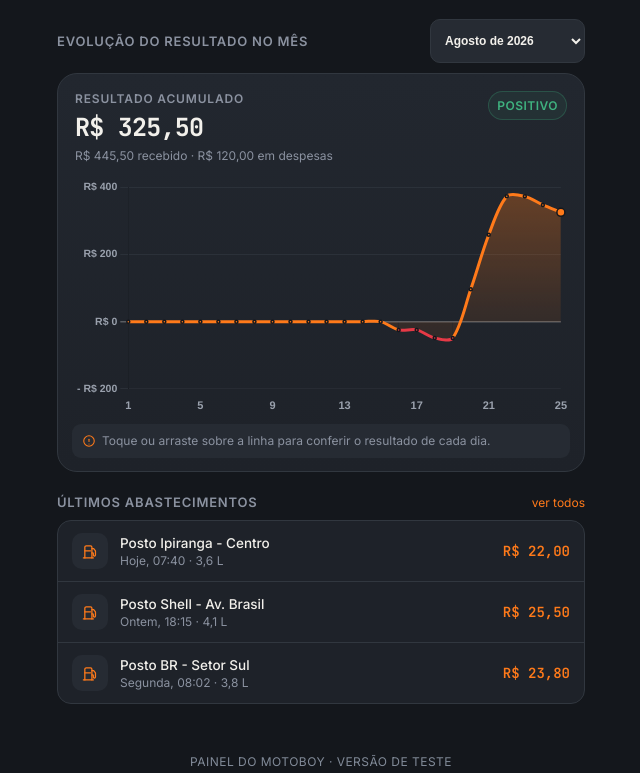
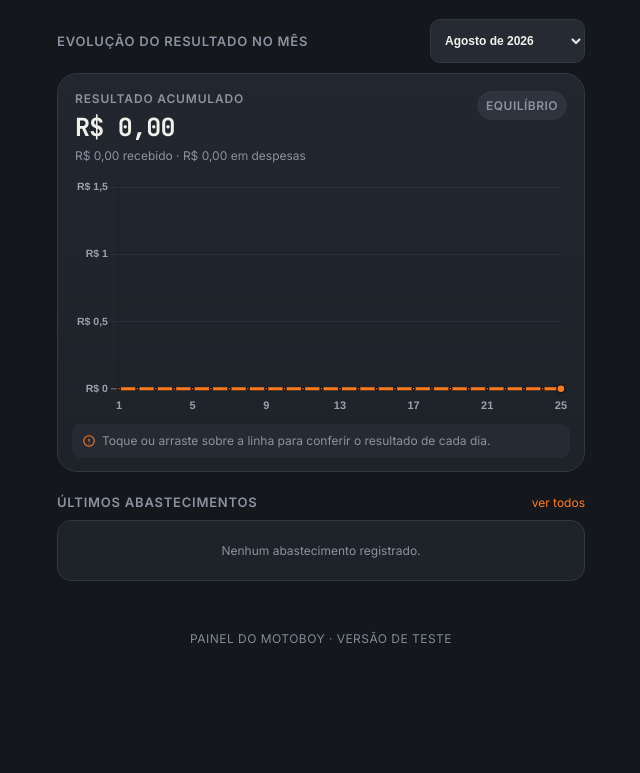
Before and after one commit to Caramelosbr/Motoboy, a plain HTML site: page index.html in a window 1280 px wide. Shown: the part 576-1349 px from the top of the page, without its empty margins (319-959 px from the left). After the commit the page ends 1226 px from the top, so only its background shows below. Drawn offline with nearby package versions, Linux system fonts and the light colour scheme.

Commit message:
Versao sem dados fixos

```diff
--- a/index.html
+++ b/index.html
@@ -1102,7 +1102,7 @@
       <div class="cash-card-head">
         <div>
           <div class="cash-label" id="cashResultLabel">VALOR TOTAL DO MÊS</div>
-          <div class="cash-value" id="dashboardResult">R$ 325,50</div>
+          <div class="cash-value" id="dashboardResult">R$ 0,00</div>
         </div>
         <span class="demo-badge">DADOS LOCAIS · SEM BACKEND</span>
       </div>
@@ -1111,9 +1111,9 @@
         Recebido menos abastecimentos e manutenções realmente pagas.
       </div>
       <div class="cash-details">
-        <div class="cash-detail"><div class="label">RECEBIDO NO MÊS</div><div class="value green" id="dashboardReceived">R$ 445,50</div></div>
+        <div class="cash-detail"><div class="label">RECEBIDO NO MÊS</div><div class="value green" id="dashboardReceived">R$ 0,00</div></div>
         <div class="cash-detail"><div class="label">A RECEBER (DO MÊS)</div><div class="value" id="dashboardPending">R$ 0,00</div></div>
-        <div class="cash-detail"><div class="label">DESPESAS REAIS</div><div class="value red" id="dashboardExpenses">R$ 120,00</div></div>
+        <div class="cash-detail"><div class="label">DESPESAS REAIS</div><div class="value red" id="dashboardExpenses">R$ 0,00</div></div>
       </div>
       <div class="cash-note"><b>Importante:</b> o novo mês começa visualmente em zero, mas o histórico anterior não é apagado. Este valor representa o trabalho do mês, não o dinheiro disponível na carteira.</div>
     </div>
@@ -1154,10 +1154,10 @@
         <div class="dashboard-chart-summary">
           <div>
             <div class="label">RESULTADO ACUMULADO</div>
-            <div class="value" id="dashboardChartValue">R$ 325,50</div>
-            <div class="detail" id="dashboardChartDetail">R$ 445,50 recebido · R$ 120,00 em despesas</div>
+            <div class="value" id="dashboardChartValue">R$ 0,00</div>
+            <div class="detail" id="dashboardChartDetail">R$ 0,00 recebido · R$ 0,00 em despesas</div>
           </div>
-          <span class="dashboard-chart-status" id="dashboardChartStatus">POSITIVO</span>
+          <span class="dashboard-chart-status balanced" id="dashboardChartStatus">EQUILÍBRIO</span>
         </div>
         <div class="dashboard-chart-canvas">
           <canvas id="monthlyResultChart" aria-label="Gráfico ampliado do resultado acumulado no mês" role="img"></canvas>
@@ -1195,15 +1195,15 @@
     <div class="balance-card">
       <div class="balance-row">
         <span class="label">Total de entradas</span>
-        <span class="amt green" id="balEntradas">R$ 445,50</span>
+        <span class="amt green" id="balEntradas">R$ 0,00</span>
       </div>
       <div class="balance-row">
         <span class="label">Total de despesas</span>
-        <span class="amt red" id="balDespesas">R$ 120,00</span>
+        <span class="amt red" id="balDespesas">R$ 0,00</span>
       </div>
       <div class="balance-row result">
         <span class="label">Resultado</span>
-        <span class="amt" id="balResultado">+ R$ 325,50</span>
+        <span class="amt" id="balResultado">R$ 0,00</span>
       </div>
     </div>
 
@@ -1266,12 +1266,12 @@
       <div class="stat-card">
         <svg class="icon" viewBox="0 0 24 24"><path d="M12 22c4-4 7-7.5 7-12A7 7 0 0 0 5 10c0 4.5 3 8 7 12Z"/><circle cx="12" cy="10" r="2.4"/></svg>
         <div class="label">TOTAL NO MÊS</div>
-        <div class="value orange" id="refuelTotalValue">R$ 120,00</div>
+        <div class="value orange" id="refuelTotalValue">R$ 0,00</div>
       </div>
       <div class="stat-card">
         <svg class="icon" viewBox="0 0 24 24"><path d="M4 21V6a2 2 0 0 1 2-2h6a2 2 0 0 1 2 2v15"/><path d="M4 11h8"/></svg>
         <div class="label">PREÇO DO LITRO</div>
-        <div class="value" id="refuelLatestPriceValue">R$ 6,11</div>
+        <div class="value" id="refuelLatestPriceValue">Não informado</div>
       </div>
     </div>
 
@@ -1290,17 +1290,13 @@
         </div>
         <div class="cheapest-station-main">
           <div>
-            <div class="cheapest-station-name" id="cheapestStationName">Posto Ipiranga - Centro</div>
-            <div class="cheapest-station-date" id="cheapestStationDate">Atualizado hoje</div>
+            <div class="cheapest-station-name" id="cheapestStationName">Ainda não há comparação</div>
+            <div class="cheapest-station-date" id="cheapestStationDate">Registre abastecimentos em postos diferentes</div>
           </div>
-          <div class="cheapest-station-price" id="cheapestStationPrice">R$ 6,11 <small>/L</small></div>
+          <div class="cheapest-station-price" id="cheapestStationPrice">— <small>/L</small></div>
         </div>
-        <div class="cheapest-station-saving" id="cheapestStationSaving">R$ 0,04 por litro abaixo do segundo posto mais barato registrado.</div>
-        <div class="station-ranking" id="stationRanking" aria-label="Ranking dos postos mais baratos">
-          <div class="station-ranking-row"><span class="station-rank">1</span><span class="station-ranking-name">Posto Ipiranga - Centro<span class="station-ranking-date">hoje</span></span><span class="station-ranking-price">R$ 6,11</span></div>
-          <div class="station-ranking-row"><span class="station-rank">2</span><span class="station-ranking-name">Posto Raízen - Vila Nova<span class="station-ranking-date">há 9 dias</span></span><span class="station-ranking-price">R$ 6,15</span></div>
-          <div class="station-ranking-row"><span class="station-rank">3</span><span class="station-ranking-name">Posto Shell - Av. Brasil<span class="station-ranking-date">ontem</span></span><span class="station-ranking-price">R$ 6,22</span></div>
-        </div>
+        <div class="cheapest-station-saving" id="cheapestStationSaving">Precisamos de preços recentes de pelo menos dois postos para indicar o mais barato.</div>
+        <div class="station-ranking" id="stationRanking" aria-label="Ranking dos postos mais baratos"></div>
         <div class="cheapest-station-note">Comparação feita somente com abastecimentos informados neste aplicativo. Não representa preço ao vivo da internet.</div>
       </div>
     </section>
@@ -1391,7 +1387,7 @@
       <div class="moto-specs">
         <div class="moto-spec">
           <div class="label">QUILOMETRAGEM ATUAL</div>
-          <div class="value" id="motoKmValue">42.680 km</div>
+          <div class="value" id="motoKmValue">0 km</div>
         </div>
         <div class="moto-spec">
           <div class="label">CAPACIDADE DO TANQUE</div>
@@ -1767,9 +1763,10 @@
   </div>
 
 <script>
-  // ---------- dados de teste (mock) ----------
+  // ---------- estado local do aplicativo ----------
   const APP_NOW = new Date();
-  const LOCAL_STATE_KEY = 'motoboy-front-etapa1-v1';
+  // A chave v2 inicia uma base limpa e mantém a versão antiga recuperável no navegador.
+  const LOCAL_STATE_KEY = 'motoboy-front-etapa1-v2-clean';
   let localStorageAvailable = true;
 
   function readLocalState(){
@@ -1797,16 +1794,6 @@
     date.setDate(date.getDate() - days);
     return toISODateLocal(date);
   }
-  function monthOffsetISO(offset, day){
-    const date = new Date(APP_NOW.getFullYear(), APP_NOW.getMonth() - offset, day, 12, 0, 0, 0);
-    return toISODateLocal(date);
-  }
-  function monthNameFromOffset(offset){
-    const date = new Date(APP_NOW.getFullYear(), APP_NOW.getMonth() - offset, 1);
-    const label = new Intl.DateTimeFormat('pt-BR', { month:'long' }).format(date);
-    return label.replace(/^./, letter => letter.toUpperCase());
-  }
-
   // ---------- data escolhida pelo motoboy (ponto 8) ----------
   // Todos os registros passam a aceitar uma data. Se o motoboy não mexer, fica "hoje".
   // O valor de um <input type="date"> vem como "AAAA-MM-DD", que é o mesmo formato que
@@ -1840,14 +1827,7 @@
       .replace(/"/g, '&quot;')
       .replace(/'/g, '&#039;');
   }
-  const demoRefuels = [
-    { local:"Posto Ipiranga - Centro", quando:"Hoje, 07:40", litros:"3,6 L", litrosValue:3.6, valor:22.00, odometer:42680, dateISO:daysAgoISO(0) },
-    { local:"Posto Shell - Av. Brasil", quando:"Ontem, 18:15", litros:"4,1 L", litrosValue:4.1, valor:25.50, odometer:42553, dateISO:daysAgoISO(1) },
-    { local:"Posto BR - Setor Sul", quando:"Segunda, 08:02", litros:"3,8 L", litrosValue:3.8, valor:23.80, odometer:42417, dateISO:daysAgoISO(3) },
-    { local:"Posto Ipiranga - Centro", quando:"Sexta, 07:35", litros:"3,9 L", litrosValue:3.9, valor:24.10, odometer:42280, dateISO:daysAgoISO(7) },
-    { local:"Posto Raízen - Vila Nova", quando:"Quarta, 17:50", litros:"4,0 L", litrosValue:4.0, valor:24.60, odometer:42140, dateISO:daysAgoISO(9) },
-  ];
-  let refuels = Array.isArray(localState.refuels) ? localState.refuels : demoRefuels;
+  let refuels = Array.isArray(localState.refuels) ? localState.refuels : [];
 
   const fuelIcon = `<svg class="icon" viewBox="0 0 24 24"><path d="M4 21V6a2 2 0 0 1 2-2h6a2 2 0 0 1 2 2v15"/><path d="M4 11h8"/><path d="M14 8h2.5L19 11v6a1.5 1.5 0 0 1-3 0v-2a1 1 0 0 0-1-1h-1"/><path d="M2 21h14"/></svg>`;
   const wrenchIcon = `<svg class="icon" viewBox="0 0 24 24"><path d="M14.7 6.3a4 4 0 0 0-5.4 5.4L3 18l3 3 6.3-6.3a4 4 0 0 0 5.4-5.4l-2.7 2.7-2-2Z"/></svg>`;
@@ -2374,16 +2354,9 @@
   let billingHistoryChart = null;
 
   // ---------- minha moto / manutenções ----------
-  const DEFAULT_MOTO_KM = 42680;
+  const DEFAULT_MOTO_KM = 0;
   let motoKm = Number(localState.motoKm) > 0 ? Number(localState.motoKm) : DEFAULT_MOTO_KM;
-  const demoMaintenances = [
-    { desc:`Troca de óleo · ${monthNameFromOffset(1)} (demonstração)`, valor:92.00, km:null, data:`${monthNameFromOffset(1)} · demonstração`, dateISO:monthOffsetISO(1, 18) },
-    { desc:`Revisão de freios · ${monthNameFromOffset(2)} (demonstração)`, valor:145.00, km:null, data:`${monthNameFromOffset(2)} · demonstração`, dateISO:monthOffsetISO(2, 16) },
-    { desc:`Ajuste da relação · ${monthNameFromOffset(3)} (demonstração)`, valor:78.00, km:null, data:`${monthNameFromOffset(3)} · demonstração`, dateISO:monthOffsetISO(3, 17) },
-    { desc:`Troca de óleo · ${monthNameFromOffset(4)} (demonstração)`, valor:122.00, km:null, data:`${monthNameFromOffset(4)} · demonstração`, dateISO:monthOffsetISO(4, 19) },
-    { desc:`Revisão preventiva · ${monthNameFromOffset(5)} (demonstração)`, valor:110.00, km:null, data:`${monthNameFromOffset(5)} · demonstração`, dateISO:monthOffsetISO(5, 15) },
-  ];
-  let maintenances = Array.isArray(localState.maintenances) ? localState.maintenances : demoMaintenances;
+  let maintenances = Array.isArray(localState.maintenances) ? localState.maintenances : [];
   const expenseCategories = {
     maintenance:{ label:'Manutenção', tag:'maint', icon:wrenchIcon, needsDescription:true, fieldLabel:'O QUE VOCÊ CONSERTOU OU TROCOU?', placeholder:'Ex: Troca de óleo' },
     wash:{ label:'Lavagem', tag:'wash', icon:washIcon, needsDescription:false },
@@ -2652,17 +2625,7 @@
   });
 
   // ---------- faturamento: entradas + despesas ----------
-  const demoEntradas = [
-    { desc:"Corridas do dia - segunda", valor:145.00, data:"Segunda", dateISO:daysAgoISO(5) },
-    { desc:"Corridas do dia - terça", valor:162.50, data:"Terça", dateISO:daysAgoISO(4) },
-    { desc:"Corridas do dia - quarta", valor:138.00, data:"Quarta", dateISO:daysAgoISO(3) },
-    { desc:`Corridas de ${monthNameFromOffset(1)} (demonstração)`, valor:720.00, data:`${monthNameFromOffset(1)} · demonstração`, dateISO:monthOffsetISO(1, 24) },
-    { desc:`Corridas de ${monthNameFromOffset(2)} (demonstração)`, valor:645.00, data:`${monthNameFromOffset(2)} · demonstração`, dateISO:monthOffsetISO(2, 23) },
-    { desc:`Corridas de ${monthNameFromOffset(3)} (demonstração)`, valor:780.00, data:`${monthNameFromOffset(3)} · demonstração`, dateISO:monthOffsetISO(3, 25) },
-    { desc:`Corridas de ${monthNameFromOffset(4)} (demonstração)`, valor:590.00, data:`${monthNameFromOffset(4)} · demonstração`, dateISO:monthOffsetISO(4, 22) },
-    { desc:`Corridas de ${monthNameFromOffset(5)} (demonstração)`, valor:670.00, data:`${monthNameFromOffset(5)} · demonstração`, dateISO:monthOffsetISO(5, 24) },
-  ];
-  let entradas = Array.isArray(localState.entradas) ? localState.entradas : demoEntradas;
+  let entradas = Array.isArray(localState.entradas) ? localState.entradas : [];
   let editingEntryIndex = null;
 
   function resetEntryFormMode(){
@@ -3053,7 +3016,7 @@
   // O consumo vem de Minha Moto e o preço por litro vem do último abastecimento.
   // Um serviço = 1 coleta que pode gerar várias entregas (motoboy pega vários pacotes
   // no mesmo lugar e entrega em endereços diferentes).
-  let CONSUMO_ATUAL = Number(localState.manualConsumption) > 0 ? Number(localState.manualConsumption) : 35; // pode ser informado em Minha Moto ou calculado pelos abastecimentos
+  let CONSUMO_ATUAL = Number(localState.manualConsumption) > 0 ? Number(localState.manualConsumption) : 0; // informado em Minha Moto ou calculado pelos abastecimentos
   let PRECO_ATUAL = latestRefuelPrice(); // calculado em Abastecimentos
   let consumoReal = null;                // km/L calculado a partir dos abastecimentos com km do painel
   let consumoManualDefinido = Boolean(localState.consumoManualDefinido && Number(localState.manualConsumption) > 0); // se o motoboy digitou um consumo à mão, respeitamos a escolha dele
```
